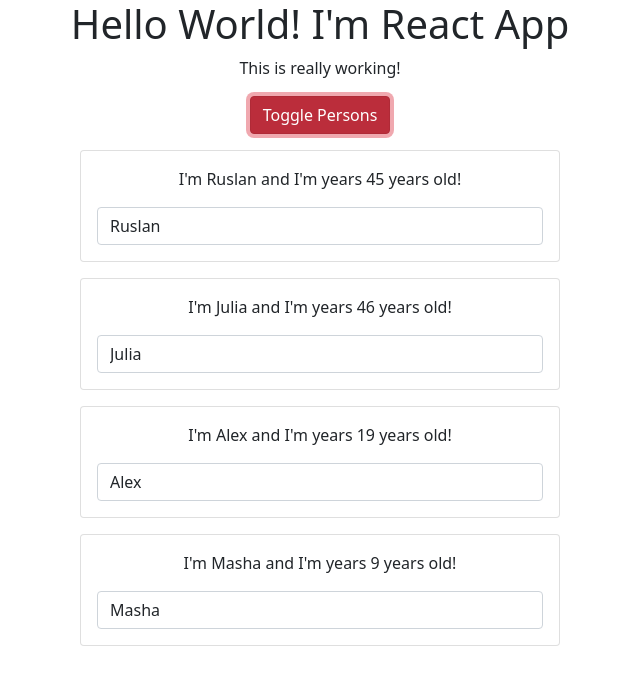
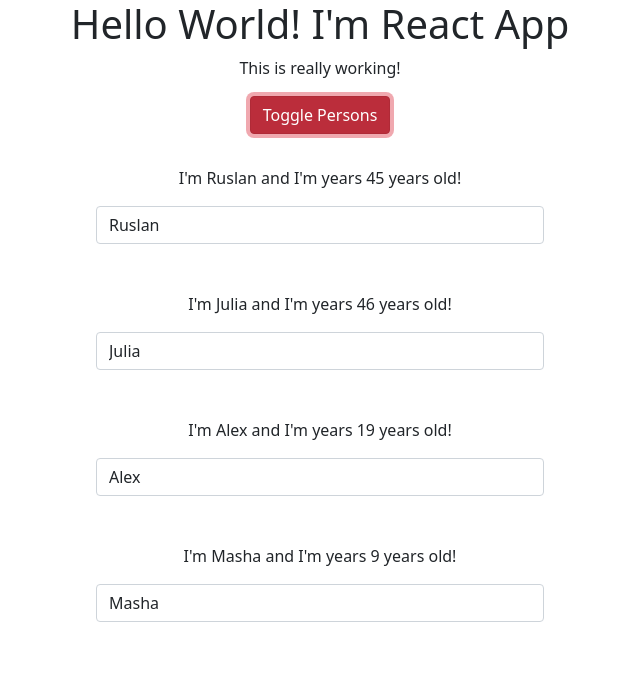
Before and after one commit to Russkazkin/react-course-m3, a React (Create React App) app: page / in a window 1280 px wide. Both pictures are taken after a click on the button "Toggle Persons". Shown: the top 682 px of the page, without its empty margins (320-960 px from the left). Built offline with nearby package versions, Linux system fonts and the light colour scheme.

Commit message:
Style with styled-components

```diff
--- a/src/Person/Person.js
+++ b/src/Person/Person.js
@@ -1,17 +1,21 @@
 import './Person.sass';
+import styled from 'styled-components';
+
+const StyledDiv = styled.div`
+            @media (max-width: 767px) {
+                width: 90%;
+            }
+        `;
 
 const Person = ({name, age, click, changed, children}) => {
-    const style = {
-
-    };
     return (
-        <div className="Person card" style={style}>
+       <StyledDiv className="Person">
             <div className="card-body">
                 <p onClick={click}>I'm {name} and I'm years {age} years old!</p>
                 <p>{children}</p>
                 <input className="form-control" onChange={changed} value={name}/>
             </div>
-        </div>
+        </StyledDiv>
     );
 }
 
```
